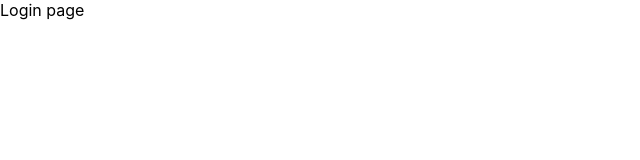
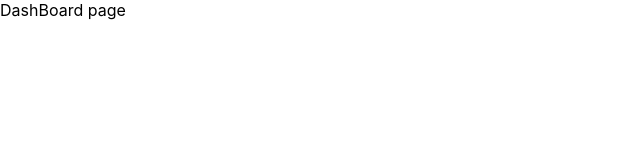
Before and after one commit to yael1996/Guards, a React (Create React App) app in the folder client/: page /dashboard in a window 1280 px wide. Shown: the top 160 px of the page, without its empty margins (0-640 px from the left). Built offline with nearby package versions, Linux system fonts and the light colour scheme.

Commit message:
Fixed store.tsx dependencies and page rendering

```diff
--- a/client/src/App.tsx
+++ b/client/src/App.tsx
@@ -5,6 +5,8 @@ import { BrowserRouter as Router, Switch, Route } from "react-router-dom";
 import "./Styles/App.css";
 import {CalendarActions} from "./Pages/Calendar/CalendarActions";
 import Login from "./Pages/Login";
+import Register from "./Pages/Register";
+import DashBoard from "./Pages/DashBoard";
 
 class App extends Component {
 
@@ -44,6 +46,12 @@ class App extends Component {
             <Provider store={store}>
                 <Router>
                     <Switch>
+                        <Route path="/dashboard">
+                            <DashBoard />
+                        </Route>
+                        <Route path="/register">
+                            <Register />
+                        </Route>
                         <Route path="/">
                             <Login />
                         </Route>
--- a/client/src/Pages/DashBoard.tsx
+++ b/client/src/Pages/DashBoard.tsx
@@ -4,7 +4,7 @@ class DashBoard extends Component {
     render() {
         return (
             <section>
-                test
+                DashBoard page
             </section>
         );
     }
--- a/client/src/Pages/Register.tsx
+++ b/client/src/Pages/Register.tsx
@@ -4,7 +4,7 @@ class Register extends Component {
     render() {
         return (
             <section>
-                test
+                Register page
             </section>
         );
     }
--- a/client/src/store/store.ts
+++ b/client/src/store/store.ts
@@ -1,4 +1,4 @@
-import { createStore, Action } from "./node_modules/redux";
+import { createStore, Action } from "redux";
 import { SideMenuItem, Header } from "./types";
 
 export interface State {
```
